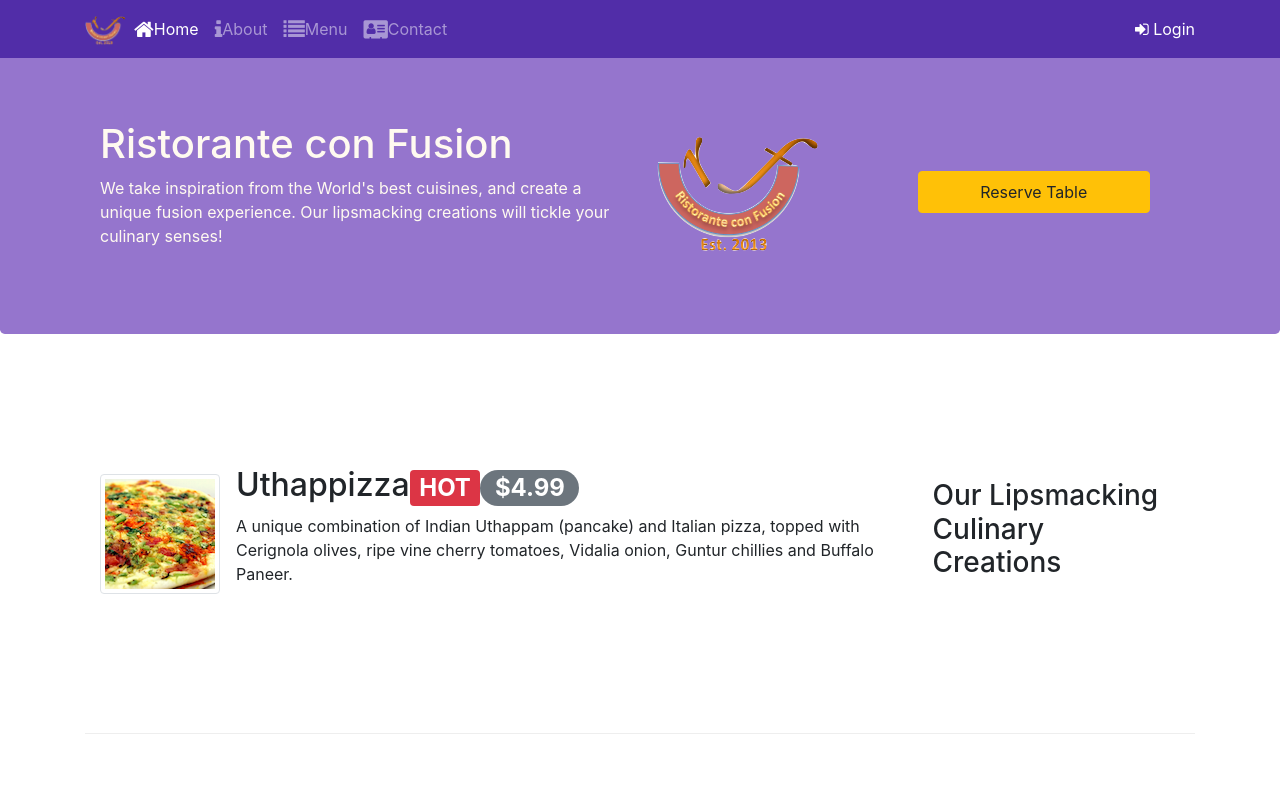
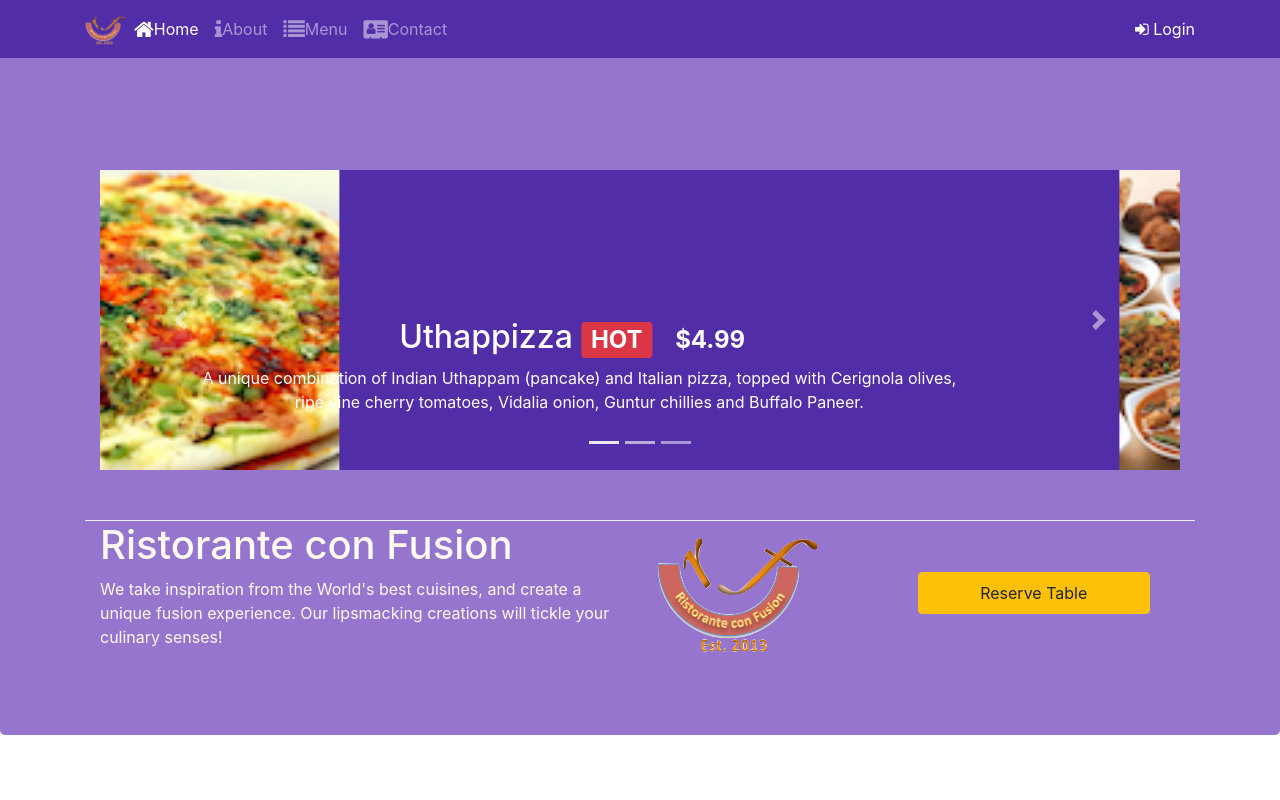
Before and after one commit to IbrahimAdDandan/Coursera-Bootstrap4, a website: page conFusion/index.html in a window 1280 px wide. Shown: the top 800 px of the page. Drawn offline with nearby package versions, Linux system fonts and the light colour scheme.

Commit message:
Carousel

```diff
--- a/conFusion/css/styles.css
+++ b/conFusion/css/styles.css
@@ -44,3 +44,18 @@ address{
     border-bottom: 1px solid #ddd;
     padding: 10px;
 }
+
+.carousel {
+    background:#512DA8;
+}
+
+.carousel-item {
+  height: 300px;
+}
+
+.carousel-item img {
+    position: absolute;
+    top: 0;
+    left: 0;
+    min-height: 300px;
+}
--- a/conFusion/index.html
+++ b/conFusion/index.html
@@ -77,6 +77,57 @@
 
   <header class="jumbotron">
     <div class="container">
+        <div class="row row-content">
+            <div class="col">
+                <div id="mycarousel" class="carousel slide" data-ride="carousel">
+                    <div class="carousel-inner" role="listbox">
+                        <div class="carousel-item active">
+                            <img class="d-block img-fluid"
+                                src="img/uthappizza.png" alt="Uthappizza">
+                            <div class="carousel-caption d-none d-md-block">
+                                <h2>Uthappizza <span class="badge badge-danger">HOT</span> <span class="badge badge-pill badge-default">$4.99</span></h2>
+                                <p class="d-none d-sm-block">A unique combination of Indian Uthappam (pancake) and
+                                    Italian pizza, topped with Cerignola olives, ripe vine
+                                    cherry tomatoes, Vidalia onion, Guntur chillies and
+                                    Buffalo Paneer.</p>
+                            </div>
+                        </div>
+                        <div class="carousel-item">
+                            <img class="d-block img-fluid"
+                            src="img/buffet.png" alt="buffet">
+                            <div class="carousel-caption d-none d-md-block">
+                              <h2 class="mt-0">Weekend Grand Buffet<span class="badge badge-danger">New</span></h2>
+                              <p class="d-none d-sm-block">Featuring mouthwatering combinations with a choice of five different salads, six enticing appetizers, six main entrees and five choicest desserts. Free flowing bubbly and soft drinks. All for just $19.99 per
+                                  person </p>
+                            </div>
+                        </div>
+                        <div class="carousel-item">
+                            <img class="d-block img-fluid"
+                            src="img/alberto.png" alt="Alberto Somayya">
+                            <div class="carousel-caption d-none d-md-block">
+                                <h2 class="mt-0">Alberto Somayya</h2>
+                                <p class="d-none d-sm-block">Award winning three-star Michelin chef with wide
+                                    International experience having worked closely with
+                                    whos-who in the culinary world, he specializes in
+                                    creating mouthwatering Indo-Italian fusion experiences.
+                                    </p>
+                              </div>
+                        </div>
+                    </div>
+                    <ol class="carousel-indicators">
+                        <li data-target="#mycarousel" data-slide-to="0" class="active"></li>
+                        <li data-target="#mycarousel" data-slide-to="1"></li>
+                        <li data-target="#mycarousel" data-slide-to="2"></li>
+                    </ol>
+                    <a class="carousel-control-prev" href="#mycarousel" role="button" data-slide="prev">
+                        <span class="carousel-control-prev-icon"></span>
+                    </a>
+                    <a class="carousel-control-next" href="#mycarousel" role="button" data-slide="next">
+                        <span class="carousel-control-next-icon"></span>
+                    </a>
+                  </div>
+             </div>
+        </div>
       <div class="row row-header">
         <div class="col-12 col-sm-6">
           <h1>Ristorante con Fusion</h1>
```
